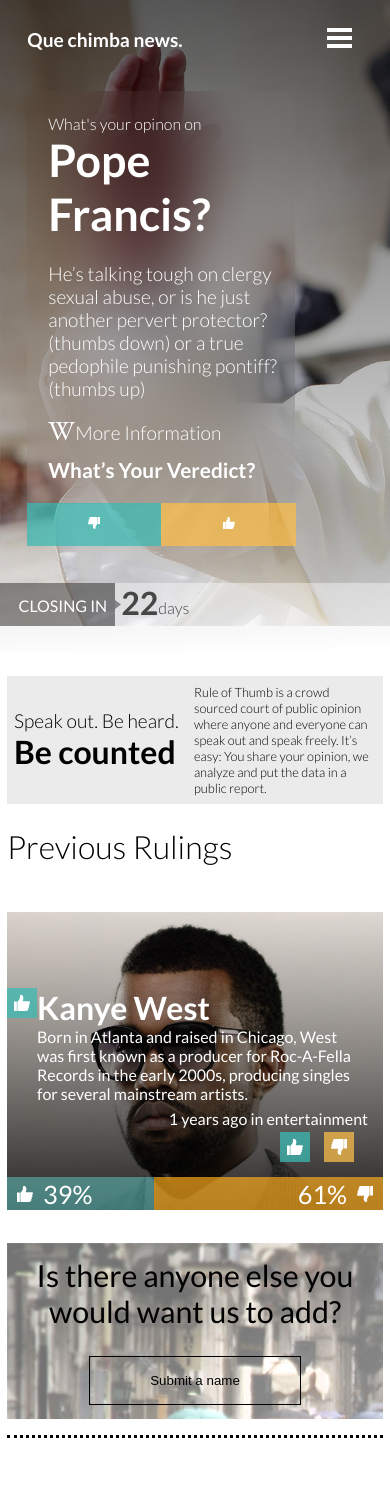
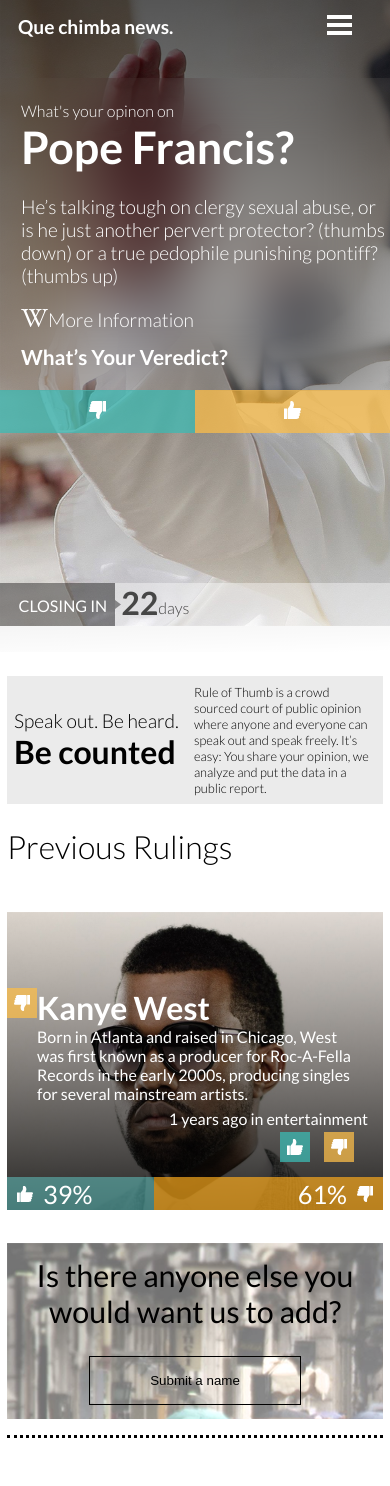
Before and after one commit to karttofer/zemoga-t, a React (Create React App) app: page / in a window 390 px wide. Shown: the top 1486 px of the page. Built offline with nearby package versions, Linux system fonts and the light colour scheme.

Commit message:
finall responsive configurations

```diff
--- a/src/components/Card.js
+++ b/src/components/Card.js
@@ -247,10 +247,10 @@
             margin={isColumn ? '5px 14px 0px 0px' : ''}
             border='none'
             bgColorCode={
-              upTrend < downTrend ? constStyles.ThumbUp : constStyles.ThumbDown
+              upTrend > downTrend ? constStyles.ThumbUp : constStyles.ThumbDown
             }
           >
-            <img src={upTrend < downTrend ? ThumbsUp : ThumbsDown}></img>
+            <img src={upTrend > downTrend ? ThumbsUp : ThumbsDown}></img>
           </VoteButton>
           <DesctiptionTextWrapper>
             <h1>{name}</h1>
--- a/src/components/Presentation.js
+++ b/src/components/Presentation.js
@@ -23,6 +23,10 @@
   @media (max-width: 600px) {
     padding: 28px 0px 0px 7%;
   }
+
+  @media (max-width: 400px) {
+    padding: 0px;
+  }
 `;
 
 const Effect = styled.div`
@@ -44,6 +48,10 @@
     h1 {
       font-size: 1.2em;
     }
+  }
+
+  @media (max-width: 400px) {
+    padding: 15px 0px 0px 18px;
   }
 `;
 
--- a/src/components/PresentationCard.js
+++ b/src/components/PresentationCard.js
@@ -23,6 +23,11 @@
   @media (max-width: 1070px) {
     padding: 23px 0px 22px 21px;
     width: 74%;
+  }
+
+  @media (max-width: 400px) {
+    padding: 23px 0px 22px 21px;
+    width: 100%;
   }
 `;
 
@@ -50,6 +55,10 @@
 
   @media (max-width: 1070px) {
     width: 74%;
+  }
+
+  @media (max-width: 400px) {
+    width: 100%;
   }
 `;
 
--- a/src/containers/CardsContainer.js
+++ b/src/containers/CardsContainer.js
@@ -44,6 +44,11 @@
   display: flex;
   justify-content: space-between;
   align-items: center;
+  margin: 0px 0px 22px 0px;
+
+  @media (max-width: 600px) {
+    margin: 0px;
+  }
 `;
 
 const TitleWrapper = styled.h1`
@@ -79,13 +84,14 @@
   };
 
   // Carousel Settings
-  var settings = {
+  const settings = {
     infinite: true,
     arrows: false,
     speed: 500,
     slidesToShow: 1,
     slidesToScroll: 1,
   };
+
   return (
     <>
       <SelectTitleWrapper>
--- a/src/store/reducers.js
+++ b/src/store/reducers.js
@@ -13,7 +13,7 @@
       if (data.name === action.payload.name) {
         data.votes[`${type}PrevState`] = data.votes[type];
         data.votes['voted'] = true;
-        data.votes[type] += 1;
+        data.votes[type] += 5;
       }
       return data;
     });
```
